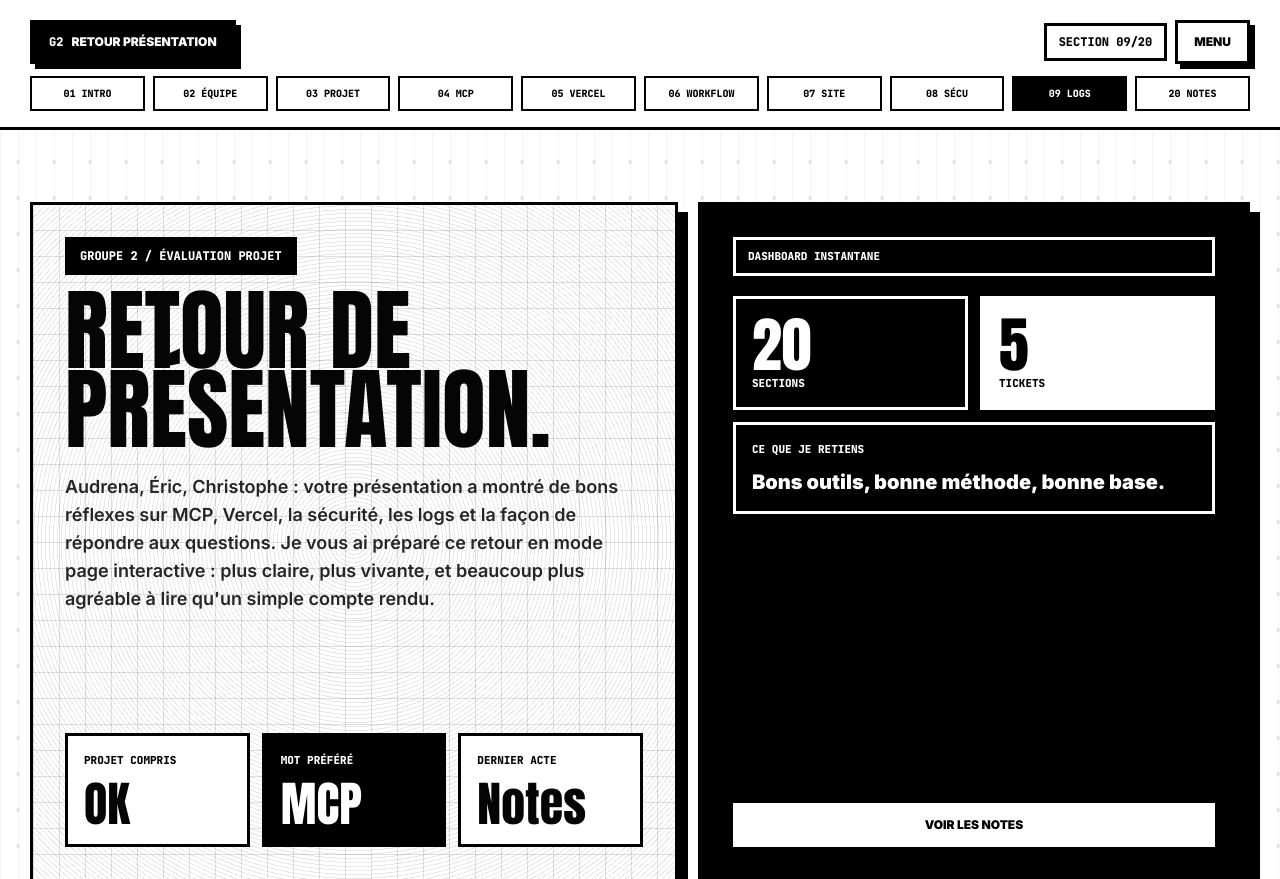
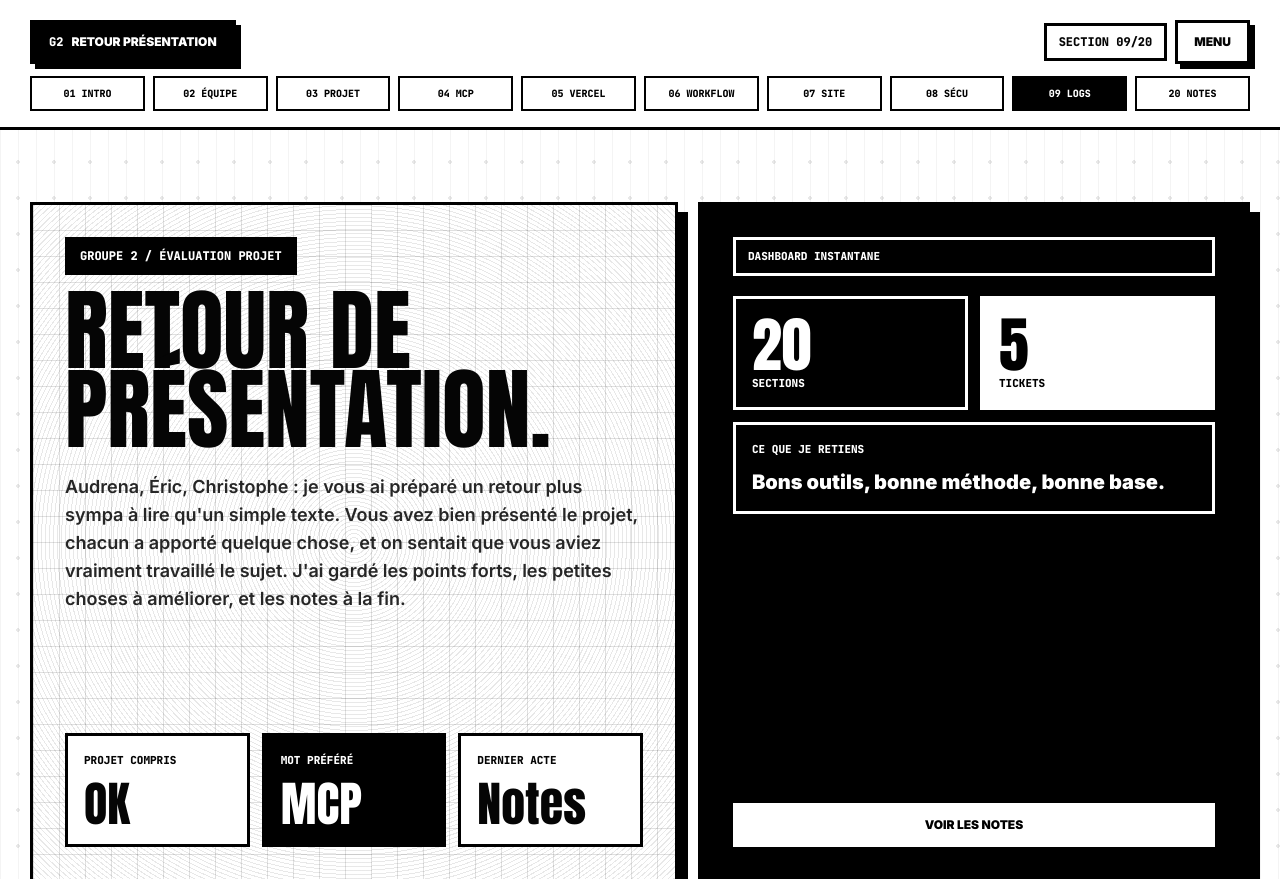
Before and after one commit to baptistefort/albiways-groupe-1, a website: page index.html in a window 1280 px wide. Shown: the top 879 px of the page. Drawn offline with Linux system fonts and the light colour scheme.

Commit message:
Make intro copy friendlier

```diff
--- a/index.html
+++ b/index.html
@@ -54,10 +54,10 @@
               <span class="section-label">Groupe 2 / Évaluation projet</span>
               <h1 class="display-title max-w-5xl">Retour de présentation.</h1>
               <p class="body-copy mt-6 max-w-3xl">
-                Audrena, Éric, Christophe : votre présentation a montré de bons réflexes sur MCP, Vercel,
-                la sécurité, les logs et la façon de répondre aux questions. Je vous ai préparé ce retour
-                en mode page interactive : plus claire, plus vivante, et beaucoup plus agréable
-                à lire qu'un simple compte rendu.
+                Audrena, Éric, Christophe : je vous ai préparé un retour plus sympa à lire qu'un simple texte.
+                Vous avez bien présenté le projet, chacun a apporté quelque chose, et on sentait que vous aviez
+                vraiment travaillé le sujet. J'ai gardé les points forts, les petites choses à améliorer,
+                et les notes à la fin.
               </p>
             </div>
             <div class="relative z-10 mt-10 grid gap-3 sm:grid-cols-3">
```
